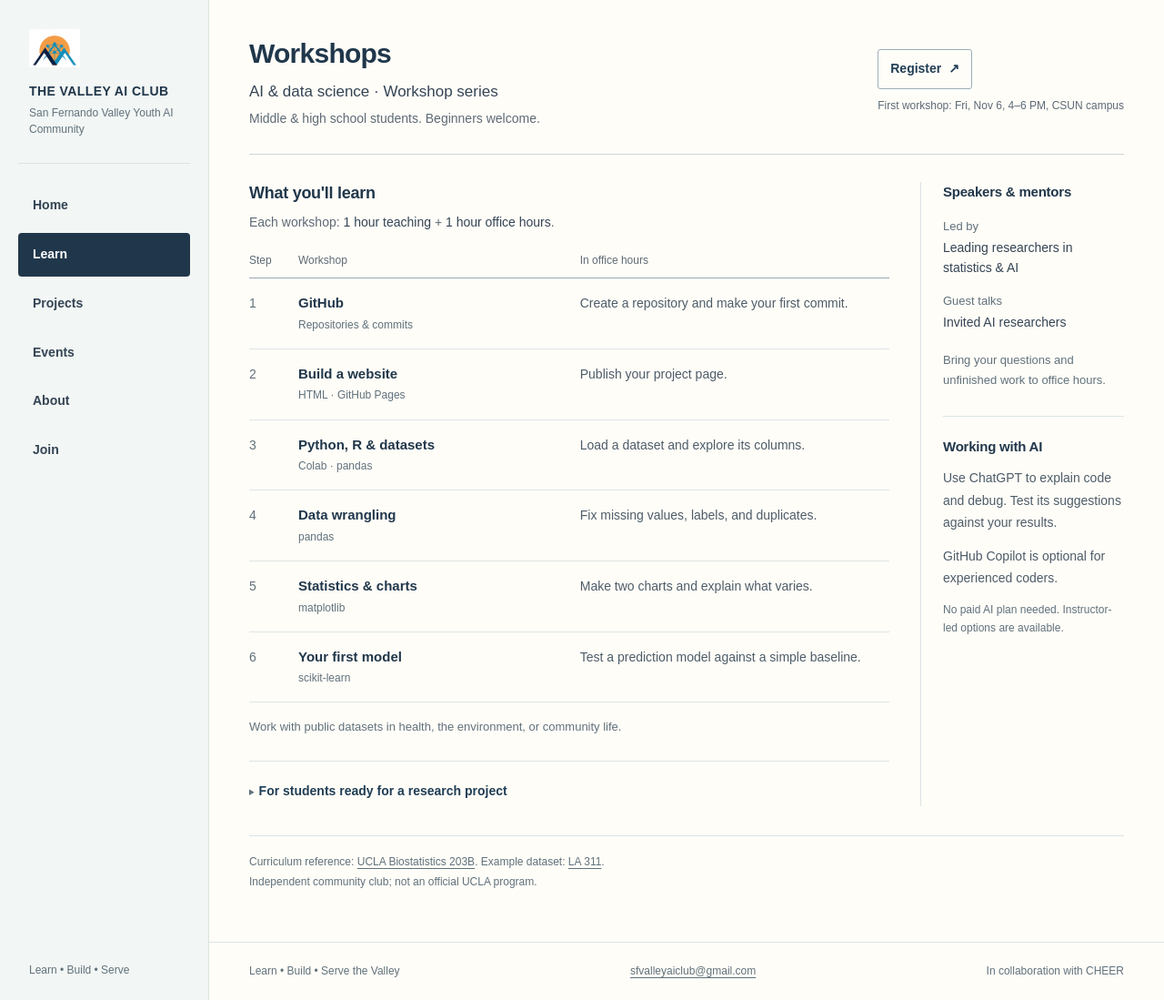
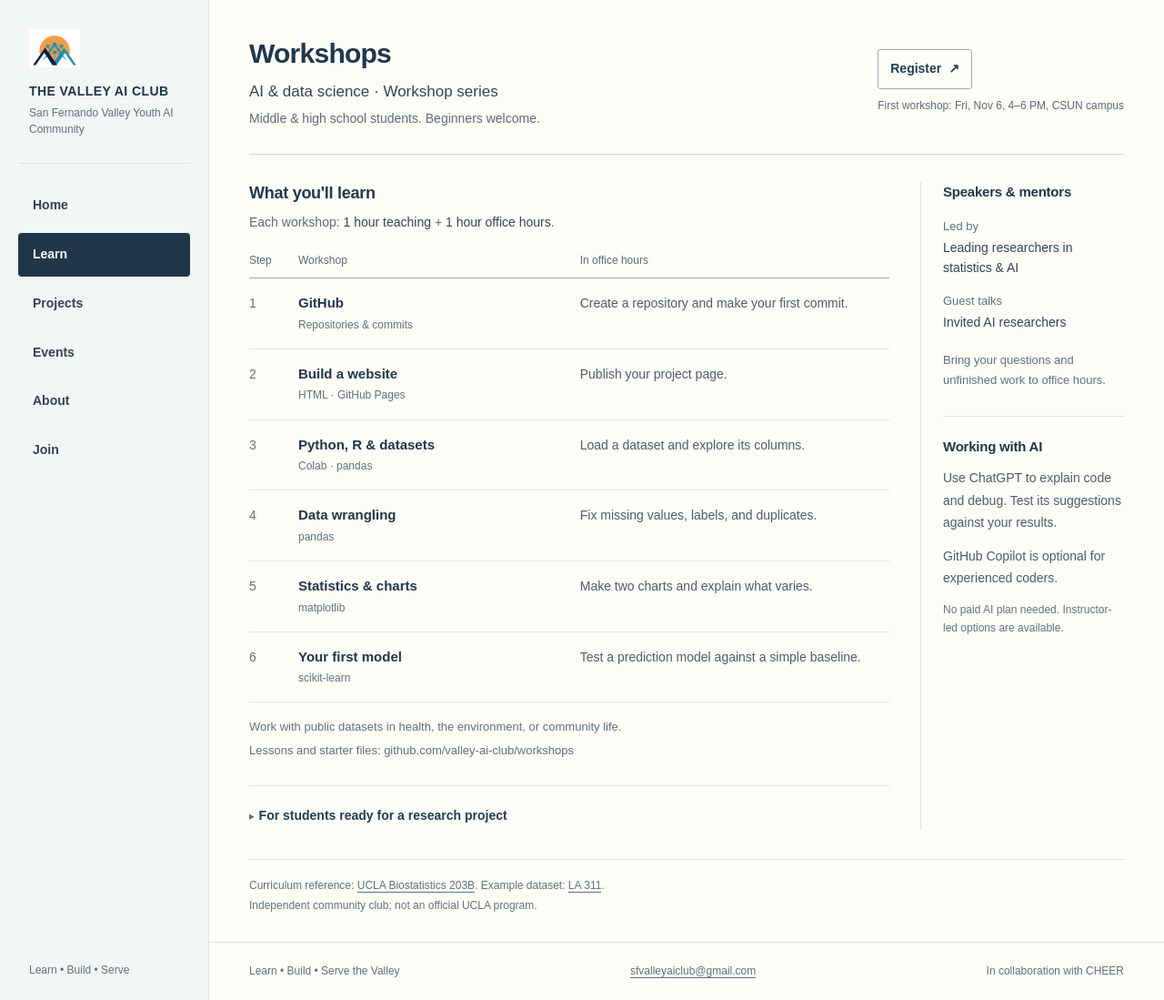
Before and after one commit to valley-ai-club/valley-ai-club.github.io, a Jekyll site: the page built from learn.html, in a window 1280 px wide and 1099 px high. Shown: the whole window at 91% size. Built offline with Jekyll 4.4.1, drawn with Linux system fonts in a browser that asks for light colours.

Commit message:
Link the workshops repository from the Learn page and README
Students clone valley-ai-club/workshops for lessons and starter files,
so point to it under the session table and in the README.

Co-Authored-By: Claude Opus 5.5 <noreply@anthropic.com>
Claude-Session: https://claude.ai/code/session_01XHP675sGGw8p7aJbWrQGTm

```diff
--- a/assets/layout.css
+++ b/assets/layout.css
@@ -60,6 +60,7 @@
 .learn-topic span{display:block;font-size:12px;line-height:1.6;color:#60717b;margin-top:3px}
 .learn-practice{color:#4d5c68}
 .learn-datasets{font-size:13px;line-height:1.7;color:#60717b;margin-top:16px}
+.learn-datasets+.learn-datasets{margin-top:4px}
 .learn-sidebar{border-left:1px solid #dce3e5;padding-left:24px}
 .learn-sidebar h2{font-size:15px}
 .learn-people{margin-top:18px}
--- a/learn.html
+++ b/learn.html
@@ -36,6 +36,7 @@ description: Hands-on AI and data science workshops for middle and high school s
           </tbody>
         </table>
         <p class="learn-datasets">Work with public datasets in health, the environment, or community life.</p>
+        <p class="learn-datasets">Lessons and starter files: <a href="https://github.com/valley-ai-club/workshops">github.com/valley-ai-club/workshops</a></p>
       </section>
 
       <details class="learn-research">
```
Also changed, not shown: README.md.
